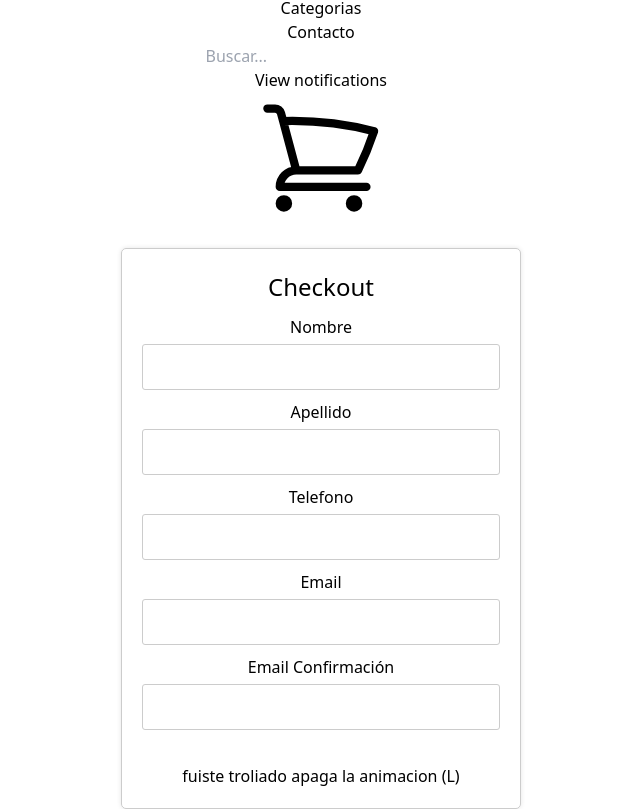
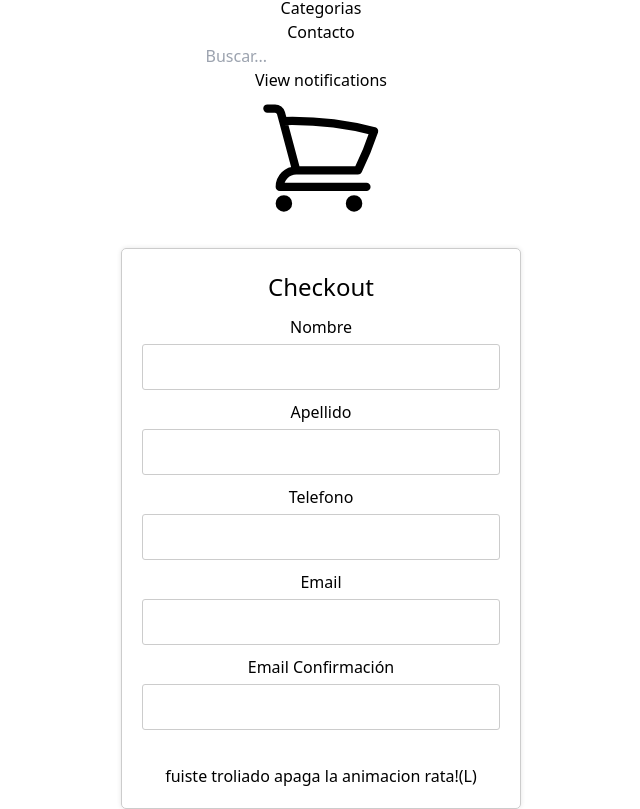
Before and after one commit to ButtarelliLucas/reactjs, a React (Vite) app: page /checkout in a window 1280 px wide. Shown: the part 740-1549 px from the top of the page, without its empty margins (319-959 px from the left). Built offline with nearby package versions, Linux system fonts and the light colour scheme; what @material-tailwind/react would draw is missing.

Commit message:
ultimos cambios incluyendo checkout readme.md y env

```diff
--- a/src/components/Checkout/Checkout.jsx
+++ b/src/components/Checkout/Checkout.jsx
@@ -93,7 +93,7 @@ const Checkout = () => {
 
 
             <button type="submit" className='transition animate__delay-2s animate__animated animate__bounceOutRight bg-orange-600 rounded-full text-white hover:bg-orange-800 hover:   hover:text-white px-3 py-2 text-sm font-medium'>Finalizar Compra</button>
-            <p>fuiste troliado apaga la animacion (L)</p>
+            <p>fuiste troliado apaga la animacion rata!(L)</p>
           </form>
           {orderId && (
             <p className="checkout-thank-you">
```
